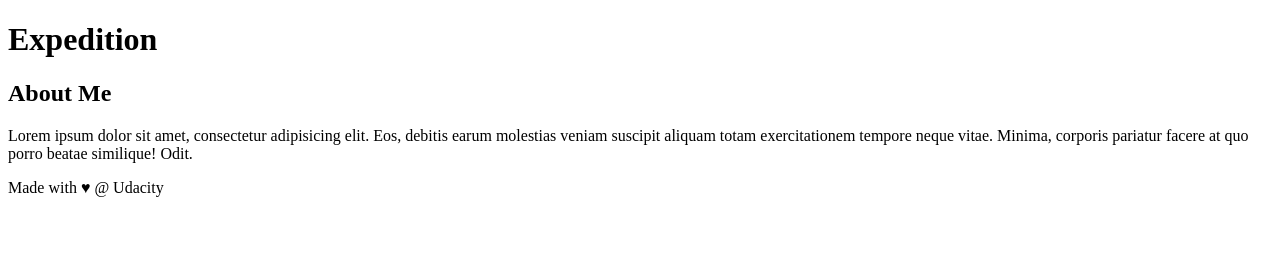
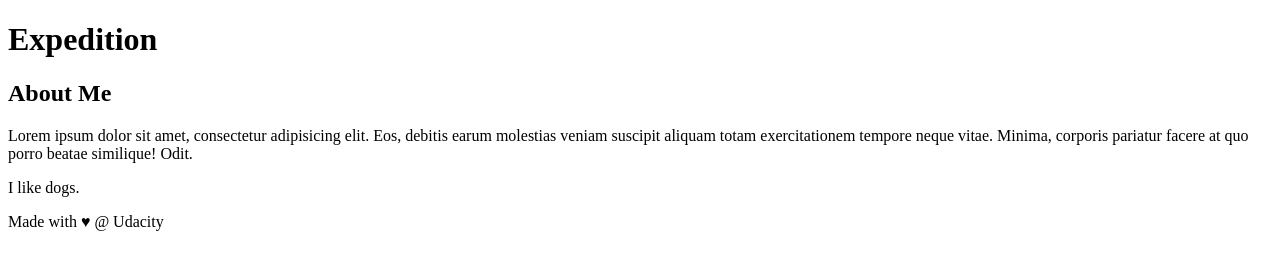
Before and after one commit to shiyuanjieyi/new-git-project, a plain HTML site: page index.html in a window 1280 px wide. Drawn offline with Linux system fonts and the light colour scheme.

Commit message:
Add my like

```diff
--- a/index.html
+++ b/index.html
@@ -24,6 +24,7 @@
 	    <h2>About Me</h2>
 
 	    <p>Lorem ipsum dolor sit amet, consectetur adipisicing elit. Eos, debitis earum molestias veniam suscipit aliquam totam exercitationem tempore neque vitae. Minima, corporis pariatur facere at quo porro beatae similique! Odit.</p>
+	    <p>I like dogs.</p>
 	</aside>
 	<!-- end of new content -->
 
```
